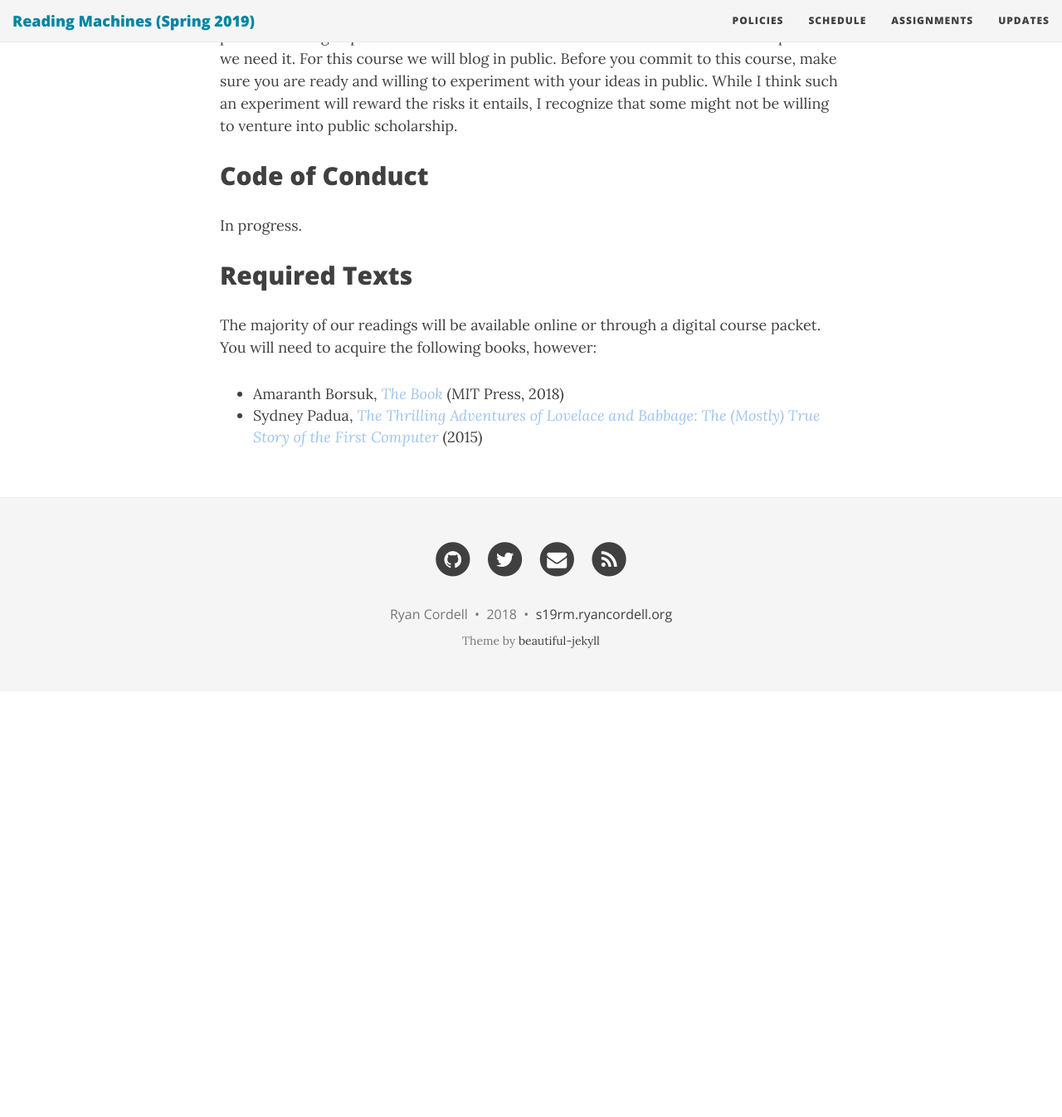
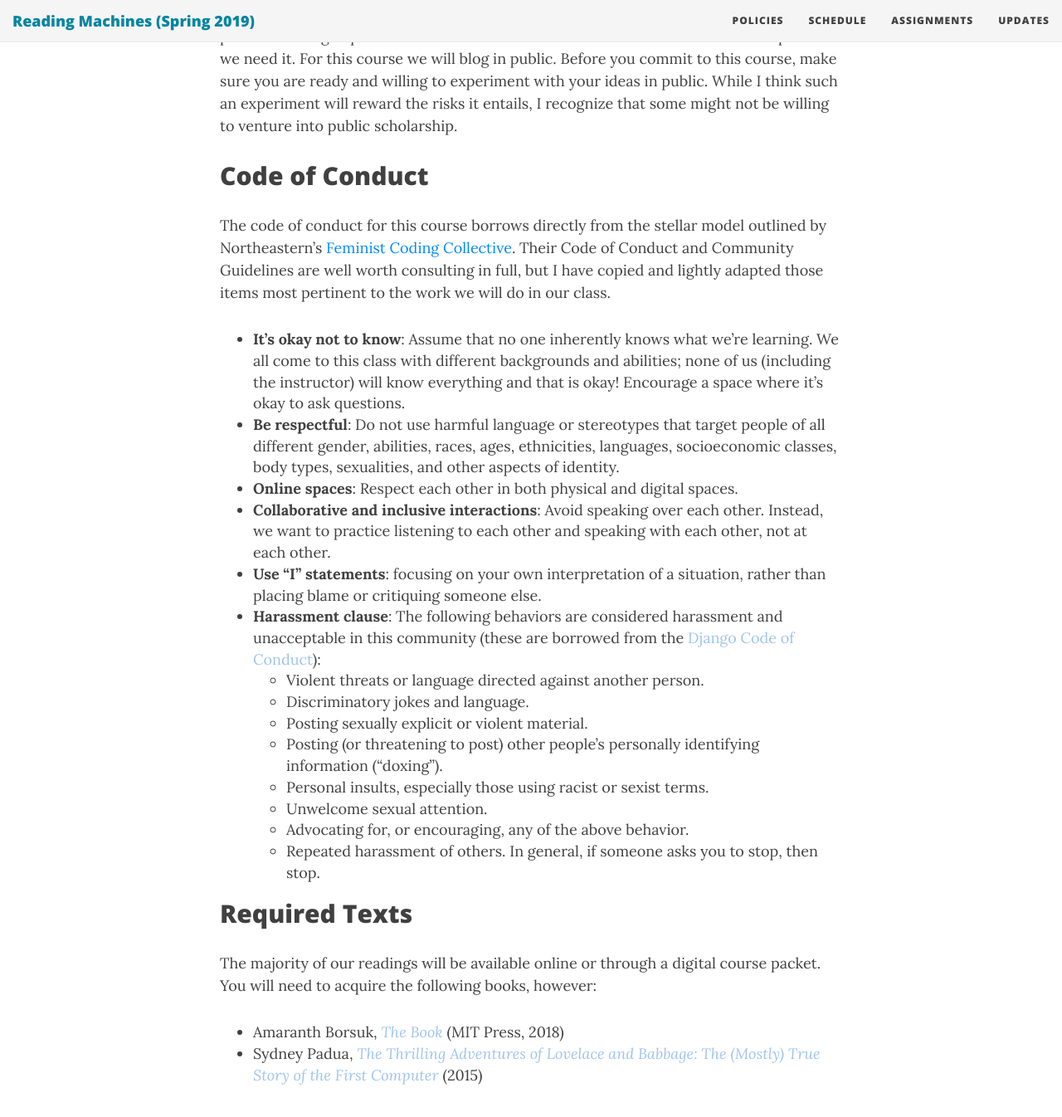
Before and after one commit to rccordell/s19rm, a Jekyll site: the page built from policies.md, in a window 1280 px wide and 1400 px high, scrolled down 2474 px. Shown: the top 1346 px of the window at 83% size. Built offline with Jekyll 4.4.1, drawn with Linux system fonts in a browser that asks for light colours; nearby versions of some CDN libraries; some web fonts are replaced; before the commit the page ends 3307 px from its top, so only the background shows below that.

Commit message:
updates to schedule, add code of conduct

```diff
--- a/policies.md
+++ b/policies.md
@@ -36,7 +36,22 @@ The digital humanities community prizes experimenting (and sometimes even failin
 
 ## Code of Conduct
 
-In progress.
+The code of conduct for this course borrows directly from the stellar model outlined by Northeastern's [Feminist Coding Collective](https://digitalfeministcommons.northeastern.edu/). Their Code of Conduct and Community Guidelines are well worth consulting in full, but I have copied and lightly adapted those items most pertinent to the work we will do in our class.
+
++ **It’s okay not to know**: Assume that no one inherently knows what we’re learning. We all come to this class with different backgrounds and abilities; none of us (including the instructor) will know everything and that is okay! Encourage a space where it’s okay to ask questions.
++ **Be respectful**: Do not use harmful language or stereotypes that target people of all different gender, abilities, races, ages, ethnicities, languages, socioeconomic classes, body types, sexualities, and other aspects of identity.
++ **Online spaces**: Respect each other in both physical and digital spaces.
++ **Collaborative and inclusive interactions**: Avoid speaking over each other. Instead, we want to practice listening to each other and speaking with each other, not at each other.
++ **Use “I” statements**: focusing on your own interpretation of a situation, rather than placing blame or critiquing someone else.
++ **Harassment clause**: The following behaviors are considered harassment and unacceptable in this community (these are borrowed from the [Django Code of Conduct](https://www.djangoproject.com/conduct/)):
+    + Violent threats or language directed against another person.
+    + Discriminatory jokes and language.
+    + Posting sexually explicit or violent material.
+    + Posting (or threatening to post) other people’s personally identifying information (“doxing”).
+    + Personal insults, especially those using racist or sexist terms.
+    + Unwelcome sexual attention.
+    + Advocating for, or encouraging, any of the above behavior.
+    + Repeated harassment of others. In general, if someone asks you to stop, then stop.
 
 ## Required Texts
 
```
Also changed, not shown: assignments.md (+9 -7 lines), schedule.md (+19 -11 lines).
